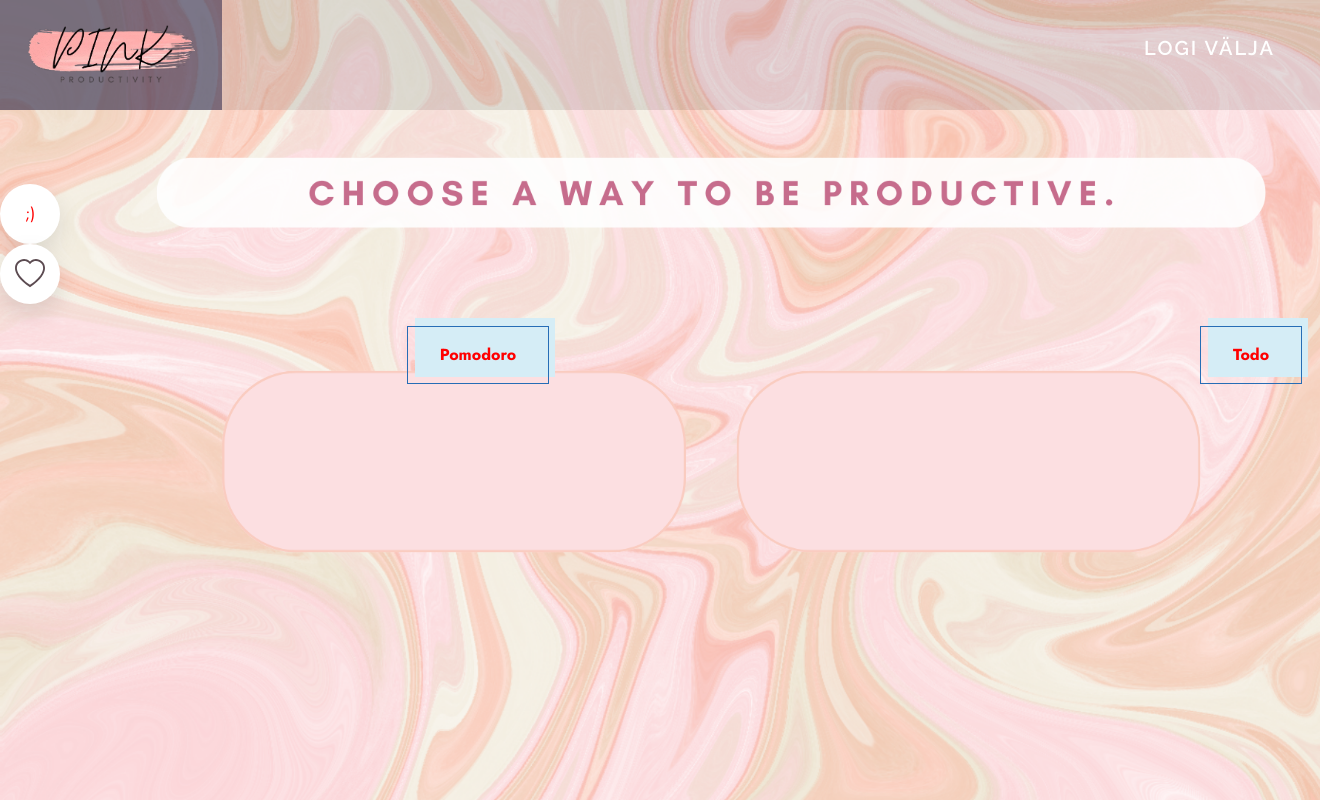
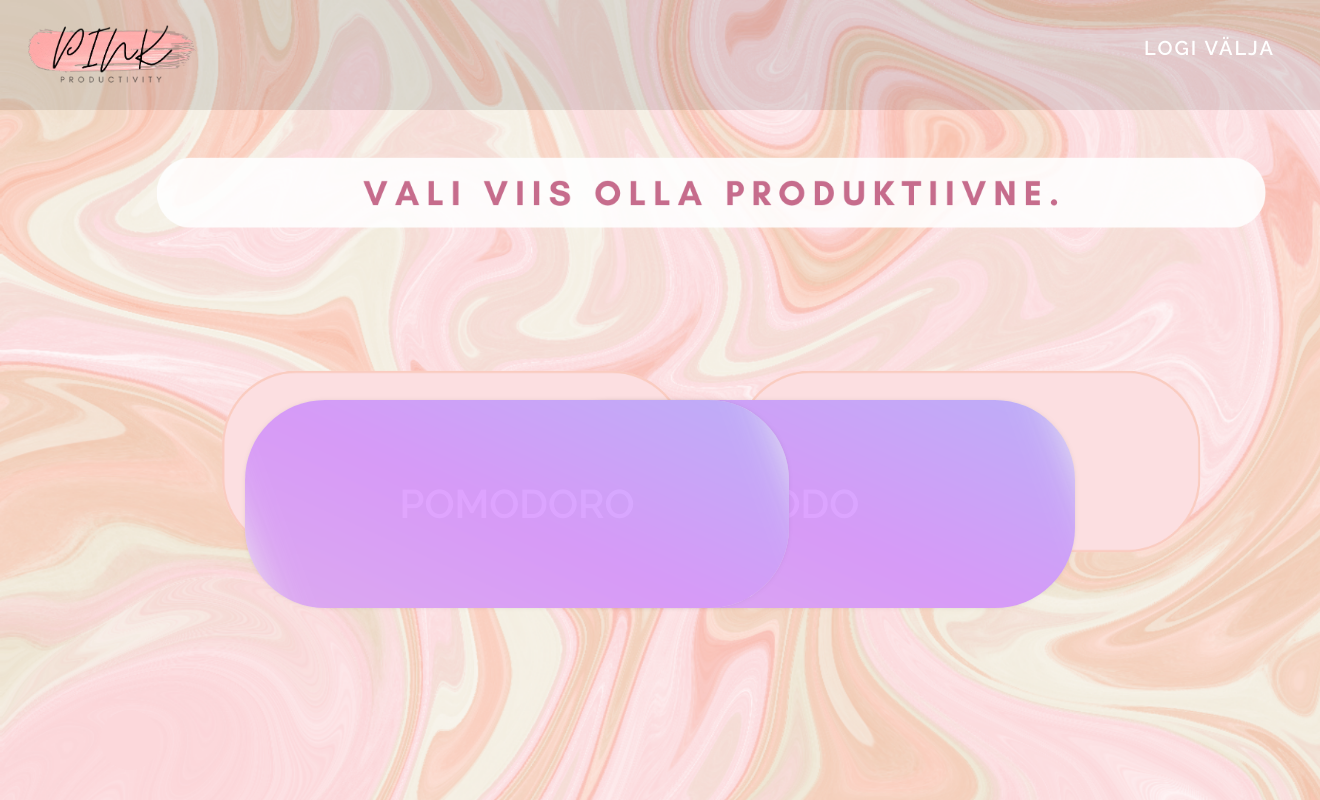
Before and after one commit to MarleenRahe/jube-tore-projekt, a Django app: page / in a window 1320 px wide. Run offline with Django 4.2, Linux system fonts and the light colour scheme; a user stored in the database is signed in; some libraries are stand-ins or nearby versions.

Commit message:
stiili muutused vol2 ja still katki

```diff
--- a/veebileht/main/static/style/nupp.css
+++ b/veebileht/main/static/style/nupp.css
@@ -1,63 +1,83 @@
+@import url('https://fonts.googleapis.com/css?family=Raleway:400,500,600');
+
 .button1 {
-  background-color: transparent;
-  border: 1px solid #266DB6;
-  box-sizing: border-box;
-  color: #00132C;
-  font-family: "Avenir Next LT W01 Bold",sans-serif;
-  font-size: 16px;
-  font-weight: 700;
-  line-height: 24px;
-  padding: 16px 23px;
+  display: inline-flex;
+  align-items: center;
+  justify-content: center;
+  width: 34rem;
+  height: 13rem;
+  border: 0;
   position: relative;
-  text-decoration: none;
-  user-select: none;
-  -webkit-user-select: none;
-  touch-action: manipulation;
-}
-
-.button1:hover,
-.button-51:active {
-  outline: 0;
+  overflow: hidden;
+  border-radius: 5rem;
+  transition: all 0.01s;
+  text-transform: uppercase;
+  color: #fff;
+  font-family: "Raleway", sans-serif;
+  font-weight: bold;
+  font-size: 40px;
+  z-index: 0;
+  box-shadow: 0 0px 7px -5px rgba(0, 0, 0, 0.5);
 }
 
 .button1:hover {
-  background-color: transparent;
-  cursor: pointer;
+  background: rgb(193, 228, 248);
+  color: rgb(33, 0, 85);
 }
 
-.button1:before {
-  background-color: #D5EDF6;
-  content: "";
-  height: calc(100% + 3px);
-  position: absolute;
-  right: -7px;
-  top: -9px;
-  transition: background-color 300ms ease-in;
-  width: 100%;
-  z-index: -1;
+.button1:active {
+  transform: scale(0.97);
 }
 
-.button1:hover:before {
-  background-color: #6DCFF6;
+.hoverEffect {
+  position: absolute;
+  bottom: 0;
+  top: 0;
+  left: 0;
+  right: 0;
+  display: flex;
+  align-items: center;
+  justify-content: center;
+  z-index: 1;
 }
 
-@media (min-width: 768px) {
-  .button1 {
-    padding: 16px 32px;
+.hoverEffect div {
+  background: rgb(222,0,75);
+  background: linear-gradient(45deg, rgb(228,191,200) 0%, rgba(191,70,255,1) 49%, rgba(0,212,255,1) 100%);
+  border-radius: 40rem;
+  width: 100rem;
+  height: 100rem;
+  transition: 0.4s;
+  filter: blur(20px);
+  animation: effect infinite 7s linear;
+  opacity: 0.5;
+}
+
+.button1:hover .hoverEffect div {
+  width: 40rem;
+  height: 40rem;
+}
+
+@keyframes effect {
+
+  0% {
+    transform: rotate(0deg);
+  }
+
+  100% {
+    transform: rotate(360deg);
   }
 }
-
 /**/
 
 .button2 {
-  background-color: #fff;
   position: relative;
+  background-color: #fcd8db;
   list-style: none;
   width: 60px;
   height: 60px;
   border-radius: 60px;
   cursor: pointer;
-  box-shadow: 0px 10px 25px rgba(0, 0, 0, 0.1);
   display: flex;
   align-items: center;
   justify-content: center;
@@ -95,7 +115,7 @@
   width: 100%;
   height: 100%;
   border-radius: 60px;
-  background: linear-gradient(45deg, var(--i), var(--j));
+  background: #c56e8d;
   filter: blur(15px);
   transition: 0.5s;
   z-index: -1;
@@ -135,7 +155,7 @@
   font-weight: 600;
 }
 
-button:hover .title {
+.button2:hover .title {
   transform: scale(1);
   transition-delay: 0.25s;
 }
--- a/veebileht/main/static/style/style1.css
+++ b/veebileht/main/static/style/style1.css
@@ -1,16 +1,16 @@
-@import url('https://fonts.googleapis.com/css2?family=Jost:wght@400;700&display=swap');
+@import url('https://fonts.googleapis.com/css?family=Raleway:400,500,600');
 
 *{
   margin: 0;
   padding: 0;
   box-sizing: border-box;
-  font-family: 'Jost', sans-serif;
+  font-family: "Raleway", sans-serif;
   outline: none;
   color: #5c4b51;
 }
 
 body{
-  background: linear-gradient(to right, #ff9f80, #ff99d3);
+  background: linear-gradient(to right, #f5c2c6, #f1baab);
 }
 
 .wrapper{
@@ -78,22 +78,9 @@ body{
   color: #fff;
 }
 
-.form .input_wrap .btn.disabled{
-  background: #727272;
-}
-
 .form .input_wrap .btn.enabled{
-  background: #ff99d3;
+  background: #f5c2c6;
   cursor: pointer;
 }
 
-.form .input_wrap .error_msg{
-  font-size: 15px;
-  margin-bottom: 5px;
-  color: #f74040;
-  display: none;
-}
-
-a:link {color: #ff0000; text-decoration: none;}
-a:visited {color: #0000ff; text-decoration: none;}
-a:hover {text-decoration: underline;}
+a:link {color: #c56e8d; text-decoration: none;}
--- a/veebileht/main/static/style/style2.css
+++ b/veebileht/main/static/style/style2.css
@@ -30,6 +30,3 @@ background-position: left;
     padding: 25px;
     transition: all ease 0.5s;
 }
-.header ul li a:hover{
-    background-color: #211b4385;
-}
--- a/veebileht/main/templates/base1.html
+++ b/veebileht/main/templates/base1.html
@@ -20,18 +20,5 @@
 
     {% endblock %}
 
-    {% if messages %}
-    <ul class="messages">
-        {% for message in messages %}
-        <li>{% if message.tags %} class="{{ message.tags }}"{% endif %}>{{ message }}</li>
-        {% endfor %}
-    </ul>
-    {% endif %}
-
-    <!-- Javascript -->
-      <script src="https://code.jquery.com/jquery-3.4.1.slim.min.js" integrity="sha384-J6qa4849blE2+poT4WnyKhv5vZF5SrPo0iEjwBvKU7imGFAV0wwj1yYfoRSJoZ+n" crossorigin="anonymous"></script>
-      <script src="https://cdn.jsdelivr.net/npm/popper.js@1.16.0/dist/umd/popper.min.js" integrity="sha384-Q6E9RHvbIyZFJoft+2mJbHaEWldlvI9IOYy5n3zV9zzTtmI3UksdQRVvoxMfooAo" crossorigin="anonymous"></script>
-      <script src="https://stackpath.bootstrapcdn.com/bootstrap/4.4.1/js/bootstrap.min.js" integrity="sha384-wfSDF2E50Y2D1uUdj0O3uMBJnjuUD4Ih7YwaYd1iqfktj0Uod8GCExl3Og8ifwB6" crossorigin="anonymous"></script>
-
 </body>
 </html>
--- a/veebileht/main/templates/base2.html
+++ b/veebileht/main/templates/base2.html
@@ -1,4 +1,3 @@
-
 {% load static %}
 
 <html>
--- a/veebileht/main/templates/home.html
+++ b/veebileht/main/templates/home.html
@@ -21,16 +21,10 @@
 
 </head>
 <body>
-    <button class="button1" style = "position:relative; top:200px; left: 1200px"><a href="todo">Todo</a></button>
-    <button class="button1" style = "position:relative; top:200px; left: 300px"><a href="pomodoro">Pomodoro</a></button>
-    <button class="button2"><a href="https://www.youtube.com/watch?v=dQw4w9WgXcQ">;)</a></button>
-     <button class="button2" style="--i:#a955ff;--j:#ea51ff;">
-            <span class="icon">
-              <svg xmlns="http://www.w3.org/2000/svg" width="16" height="16" fill="currentColor" class="bi bi-heart" viewBox="0 0 16 16">
-  <path d="m8 2.748-.717-.737C5.6.281 2.514.878 1.4 3.053c-.523 1.023-.641 2.5.314 4.385.92 1.815 2.834 3.989 6.286 6.357 3.452-2.368 5.365-4.542 6.286-6.357.955-1.886.838-3.362.314-4.385C13.486.878 10.4.28 8.717 2.01L8 2.748zM8 15C-7.333 4.868 3.279-3.04 7.824 1.143c.06.055.119.112.176.171a3.12 3.12 0 0 1 .176-.17C12.72-3.042 23.333 4.867 8 15z"></path>
-</svg>
-            </span>
-            <span class="title"><a href="https://www.youtube.com/watch?v=dQw4w9WgXcQ">;)</a></span>
+    <button class="button1" onclick="window.location.href='todo';" style = "position:absolute; top:400px; right: 245px"><a>Todo</a><div class="hoverEffect"><div></div></div></button>
+    <button class="button1" onclick="window.location.href='pomodoro';" style = "position:absolute; top:400px; left: 245px"><a>Pomodoro</a><div class="hoverEffect"><div></div></div></button>
+     <button class="button2" onclick="window.location.href='https://www.youtube.com/watch?v=dQw4w9WgXcQ';" style = "position:absolute; bottom:30px; left:100px">
+            <span class="title"><a>;)</a></span>
         </button>
 </body>
 </html>
--- a/veebileht/main/templates/login.html
+++ b/veebileht/main/templates/login.html
@@ -42,7 +42,7 @@
         </div>
       </div>
       <div class="input_wrap">
-        <input type="submit" id="login_btn" class="btn enabled" value="Logi sisse" >
+        <input type="submit" id="login_btn" class="btn enabled" value="Logi sisse">
       </div>
       {% if login_form.errors %}
         <div class="text-center">Vale kasutajanimi või parool</div>
--- a/veebileht/main/templates/pomodoro.html
+++ b/veebileht/main/templates/pomodoro.html
@@ -16,8 +16,6 @@
   </head>
   <body>
     <main class="app">
-      <progress id="js-progress" value="0"></progress>
-      <div class="progress-bar"></div>
       <div class="timer">
         <div class="button-group mode-buttons" id="js-mode-buttons">
           <button
@@ -101,7 +99,7 @@ function startTimer() {
   const endTime = Date.parse(new Date()) + total * 1000;
 
   mainButton.dataset.action = 'stop';
-  mainButton.textContent = 'stop';
+  mainButton.textContent = 'lõpeta';
   mainButton.classList.add('active');
 
   interval = setInterval(function() {
@@ -119,7 +117,7 @@ function stopTimer() {
   clearInterval(interval);
 
   mainButton.dataset.action = 'start';
-  mainButton.textContent = 'start';
+  mainButton.textContent = 'alusta';
   mainButton.classList.remove('active');
 }
 
--- a/veebileht/main/templates/register.html
+++ b/veebileht/main/templates/register.html
@@ -48,7 +48,6 @@
         </div>
       </div>
       <div class="input_wrap">
-        <span class="error_msg">Incorrect username or password. Please try again</span>
         <input type="submit" id="login_btn" class="btn enabled" value="Loo konto" >
       </div>
       {% if register_form.errors %}
@@ -56,7 +55,7 @@
       {% endif %}
     </form>
   <div style = "position:relative; top:25px;">
-    <p class="text-center">Oled juba kasutaja? <a href="login">Logi sisse</a>.</p>
+    <p class="text-center">Oled juba kasutaja? <a href="login">Logi sisse</a></p>
   </div>
   </div>
 </div>
```
Also changed, not shown: veebileht/main/static/style/pomodoro.css (+7 -37 lines), veebileht/main/templates/todo.html (+11 -17 lines), veebileht/veebileht/settings.py (+0 -9 lines), veebileht/db.sqlite3, veebileht/main/static/home.png.
